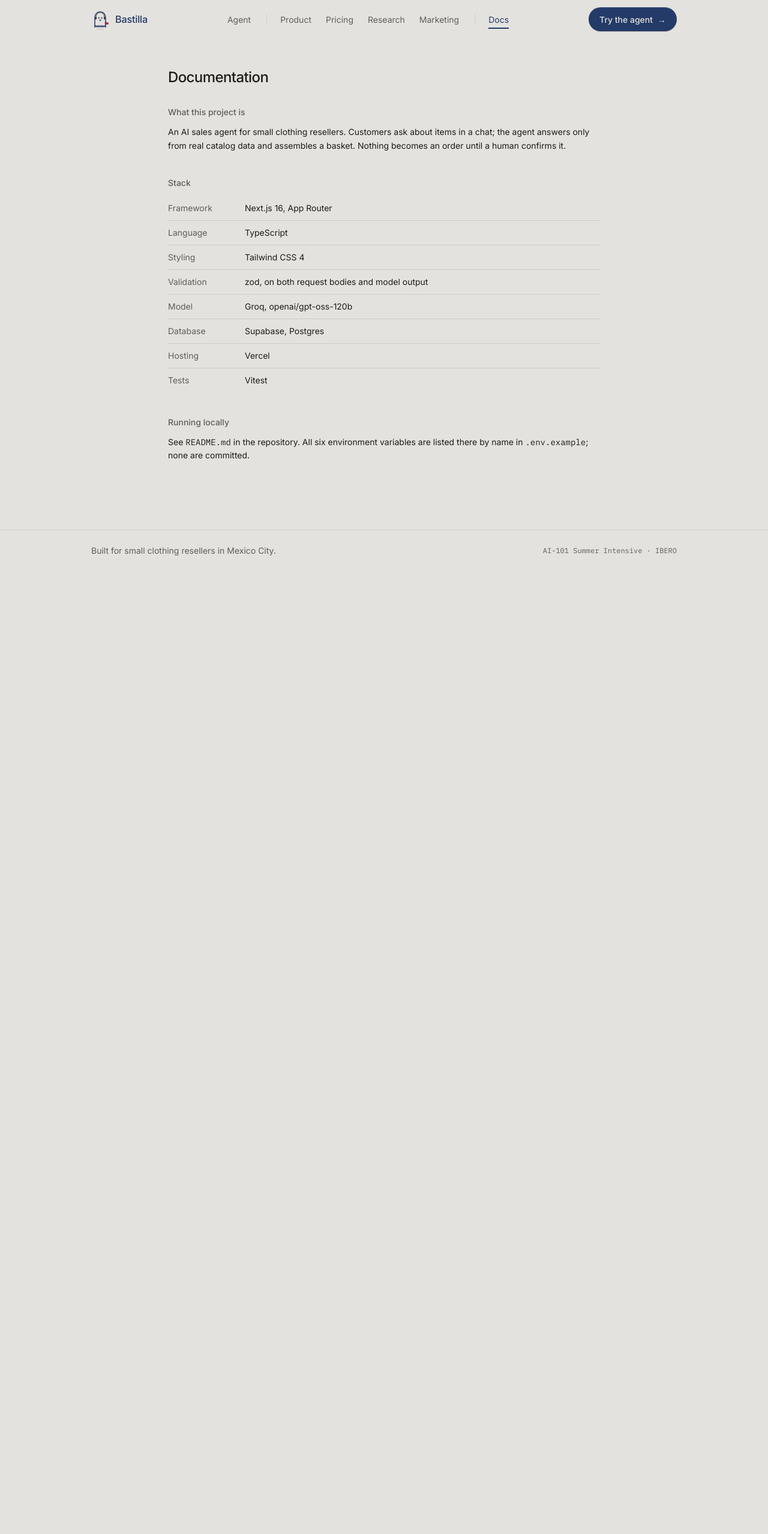
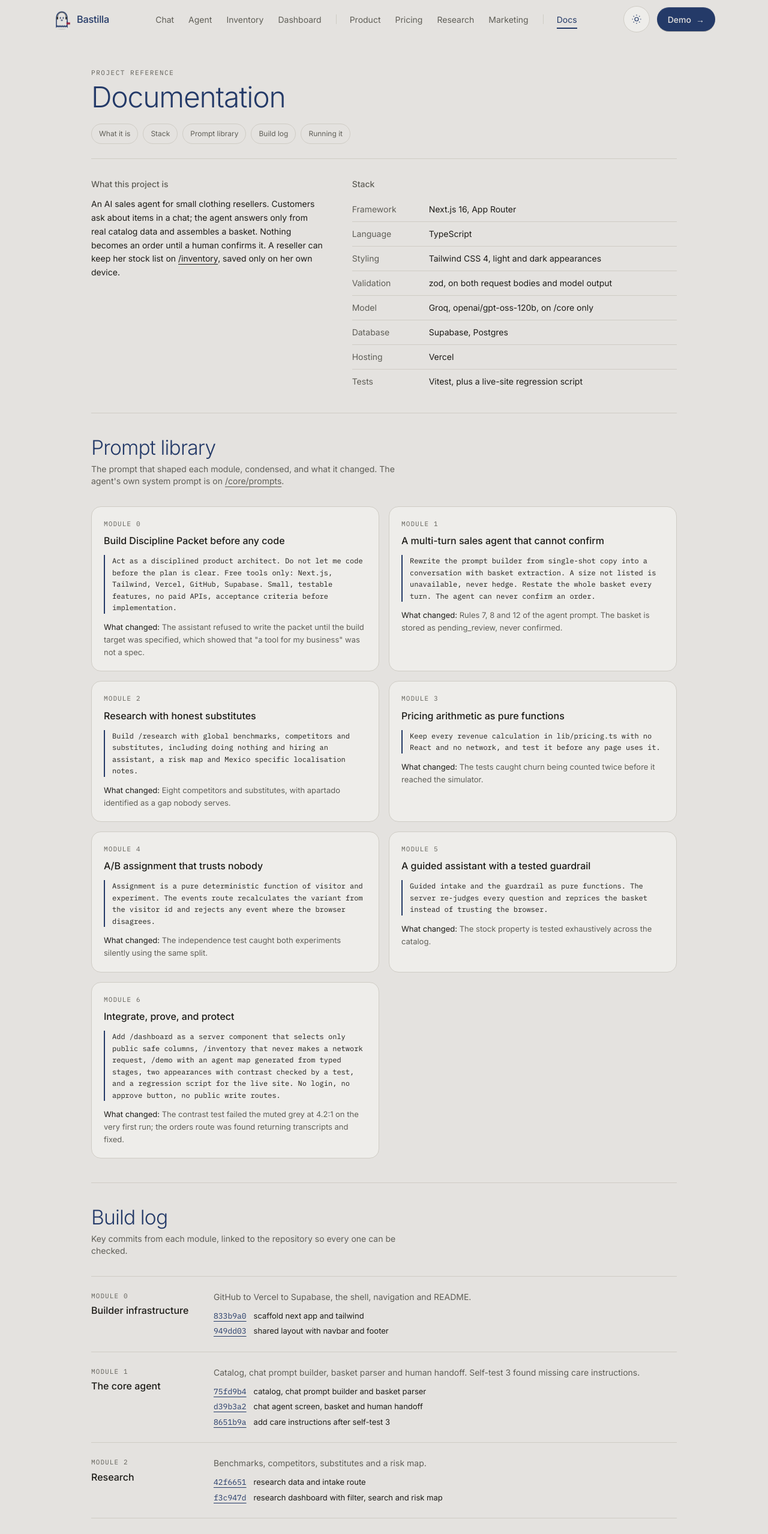
Before and after one commit to AmanA-alt/ai101-week0-core, a Next.js app: page /docs in a window 1280 px wide. Shown: the top 2557 px of the page at 60% size. Before the commit the page ends 952 px from the top, so only its background shows below. Built offline with nearby package versions, Linux system fonts and the light colour scheme.

Commit message:
feat(w6): docs prompt library and build log, nav with appearance switch and Demo, footer privacy statement
Co-Authored-By: Claude Opus 5.5 <noreply@anthropic.com>
Claude-Session: https://claude.ai/code/session_01PzDcq5SUGGMoWwLouYA2To

```diff
--- a/app/docs/page.tsx
+++ b/app/docs/page.tsx
@@ -1,27 +1,51 @@
+import type { Metadata } from "next";
+import Link from "next/link";
+import { BUILD_LOG, PROMPT_LIBRARY } from "@/lib/venture-data";
+
+export const metadata: Metadata = {
+  title: "Docs — Bastilla",
+  description: "How Bastilla was built: the stack, the prompt library and the build log, module by module.",
+};
+
 const STACK = [
   ["Framework", "Next.js 16, App Router"],
   ["Language", "TypeScript"],
-  ["Styling", "Tailwind CSS 4"],
+  ["Styling", "Tailwind CSS 4, light and dark appearances"],
   ["Validation", "zod, on both request bodies and model output"],
-  ["Model", "Groq, openai/gpt-oss-120b"],
+  ["Model", "Groq, openai/gpt-oss-120b, on /core only"],
   ["Database", "Supabase, Postgres"],
   ["Hosting", "Vercel"],
-  ["Tests", "Vitest"],
+  ["Tests", "Vitest, plus a live-site regression script"],
 ];
+
+const REPO = "https://github.com/AmanA-alt/ai101-week0-core";
 
 export default function DocsPage() {
   return (
-    <main className="mx-auto max-w-3xl px-6 py-12">
-      <h1 className="m-0 text-2xl font-medium tracking-tight">Documentation</h1>
+    <main className="mx-auto max-w-5xl px-6 py-12">
+      <header className="border-b border-[var(--line)] pb-6">
+        <p className="mono m-0 text-[11px] uppercase tracking-[0.14em] text-[var(--muted)]">Project reference</p>
+        <h1 className="display m-0 mt-2 text-[clamp(2rem,5vw,3rem)] text-[var(--indigo)]">Documentation</h1>
+        <nav aria-label="On this page" className="mt-5 flex flex-wrap gap-2">
+          {[["#about", "What it is"], ["#stack", "Stack"], ["#prompts", "Prompt library"], ["#log", "Build log"], ["#run", "Running it"]].map(([h, l]) => (
+            <a key={h} href={h} className="demo-chip">{l}</a>
+          ))}
+        </nav>
+      </header>
 
-      <h2 className="mt-8 text-sm font-medium text-[var(--muted)]">What this project is</h2>
+      <div className="grid gap-x-12 md:grid-cols-[1fr_1.4fr]">
+        <section id="about" className="py-8">
+          <h2 className="m-0 text-sm font-medium text-[var(--muted)]">What this project is</h2>
           <p className="mt-3 text-sm leading-relaxed">
-        An AI sales agent for small clothing resellers. Customers ask about items in a chat;
-        the agent answers only from real catalog data and assembles a basket. Nothing becomes
-        an order until a human confirms it.
+            An AI sales agent for small clothing resellers. Customers ask about items in a chat; the agent answers only from
+            real catalog data and assembles a basket. Nothing becomes an order until a human confirms it. A reseller can
+            keep her stock list on <Link href="/inventory" className="underline underline-offset-4">/inventory</Link>, saved
+            only on her own device.
           </p>
+        </section>
 
-      <h2 className="mt-10 text-sm font-medium text-[var(--muted)]">Stack</h2>
+        <section id="stack" className="py-8">
+          <h2 className="m-0 text-sm font-medium text-[var(--muted)]">Stack</h2>
           <ul className="mt-3 list-none divide-y divide-[var(--line)] p-0">
             {STACK.map(([k, v]) => (
               <li key={k} className="flex flex-wrap gap-x-4 py-2.5 text-sm">
@@ -30,13 +54,75 @@ export default function DocsPage() {
               </li>
             ))}
           </ul>
+        </section>
+      </div>
 
-      <h2 className="mt-10 text-sm font-medium text-[var(--muted)]">Running locally</h2>
+      <section id="prompts" className="border-t border-[var(--line)] py-10">
+        <h2 className="display m-0 text-[clamp(1.5rem,3vw,2.1rem)] text-[var(--indigo)]">Prompt library</h2>
+        <p className="m-0 mt-2 max-w-[60ch] text-sm text-[var(--muted)]">
+          The prompt that shaped each module, condensed, and what it changed. The agent&apos;s own system prompt is on{" "}
+          <Link href="/core/prompts" className="underline underline-offset-4">/core/prompts</Link>.
+        </p>
+        <ol className="m-0 mt-8 grid list-none gap-4 p-0 md:grid-cols-2">
+          {PROMPT_LIBRARY.map((p) => (
+            <li key={p.module} className="lift-card rounded-[16px] border border-[var(--line)] bg-[var(--surface)] p-5">
+              <p className="mono m-0 text-[11px] uppercase tracking-[0.1em] text-[var(--muted)]">{p.module}</p>
+              <h3 className="m-0 mt-2 text-[1rem] font-medium">{p.title}</h3>
+              <blockquote className="mono m-0 mt-3 border-l-2 border-[var(--indigo)] pl-3 text-[12px] leading-relaxed">{p.prompt}</blockquote>
+              <p className="m-0 mt-3 text-[13px] leading-relaxed text-[var(--muted)]"><span className="text-[var(--ink)]">What changed:</span> {p.outcome}</p>
+            </li>
+          ))}
+        </ol>
+      </section>
+
+      <section id="log" className="border-t border-[var(--line)] py-10">
+        <h2 className="display m-0 text-[clamp(1.5rem,3vw,2.1rem)] text-[var(--indigo)]">Build log</h2>
+        <p className="m-0 mt-2 max-w-[60ch] text-sm text-[var(--muted)]">
+          Key commits from each module, linked to the repository so every one can be checked.
+        </p>
+        <ol className="m-0 mt-8 list-none p-0">
+          {BUILD_LOG.map((m) => (
+            <li key={m.module} className="grid gap-3 border-t border-[var(--line)] py-6 md:grid-cols-[12rem_1fr]">
+              <div>
+                <p className="mono m-0 text-[11px] uppercase tracking-[0.1em] text-[var(--muted)]">{m.module}</p>
+                <p className="m-0 mt-1 font-medium">{m.title}</p>
+              </div>
+              <div>
+                <p className="m-0 text-sm text-[var(--muted)]">{m.note}</p>
+                <ul className="m-0 mt-3 list-none space-y-1.5 p-0">
+                  {m.commits.map(([sha, msg]) => (
+                    <li key={sha} className="flex gap-3 text-[13px]">
+                      <a href={`${REPO}/commit/${sha}`} className="mono shrink-0 text-[var(--indigo)] underline underline-offset-4" target="_blank" rel="noreferrer">
+                        {sha}
+                      </a>
+                      <span>{msg}</span>
+                    </li>
+                  ))}
+                </ul>
+              </div>
+            </li>
+          ))}
+          <li className="grid gap-3 border-t border-[var(--line)] py-6 md:grid-cols-[12rem_1fr]">
+            <div>
+              <p className="mono m-0 text-[11px] uppercase tracking-[0.1em] text-[var(--muted)]">Module 6</p>
+              <p className="m-0 mt-1 font-medium">Integrated venture</p>
+            </div>
+            <p className="m-0 text-sm text-[var(--muted)]">
+              Dashboard, inventory, guided demo, agent map, light and dark appearances, the mascot, and a privacy fix to the
+              orders route. See the <a href={`${REPO}/commits/main`} className="underline underline-offset-4" target="_blank" rel="noreferrer">latest commits</a>.
+            </p>
+          </li>
+        </ol>
+      </section>
+
+      <section id="run" className="border-t border-[var(--line)] py-10">
+        <h2 className="m-0 text-sm font-medium text-[var(--muted)]">Running locally</h2>
         <p className="mt-3 text-sm leading-relaxed">
-        See <span className="mono">README.md</span> in the repository. All six environment
-        variables are listed there by name in <span className="mono">.env.example</span>;
-        none are committed.
+          See <span className="mono">README.md</span> in the repository. Environment variables are listed there by name;
+          none are committed. To check the live site, run{" "}
+          <span className="mono">node scripts/regression.mjs https://ai101-week0-core.vercel.app</span>.
         </p>
+      </section>
     </main>
   );
 }
--- a/components/Footer.tsx
+++ b/components/Footer.tsx
@@ -1,13 +1,39 @@
+import Link from "next/link";
+import Ghost from "./Ghost";
+
+/**
+ * The footer carries the one statement a reseller should be able to find on
+ * every page: what the product stores, and what it never does.
+ */
 export default function Footer() {
   return (
-    <footer className="mt-16 border-t border-[var(--line)]">
-      <div className="mx-auto flex max-w-5xl flex-wrap items-center justify-between gap-2 px-6 py-6">
-        <p className="m-0 text-sm text-[var(--muted)]">
-          Built for small clothing resellers in Mexico City.
-        </p>
-        <p className="mono m-0 text-xs text-[var(--muted)]">
-          AI-101 Summer Intensive · IBERO
-        </p>
+    <footer className="relative z-[1] mt-16 border-t border-[var(--line)] bg-[var(--bone)]">
+      <div className="mx-auto grid max-w-5xl gap-8 px-6 py-10 md:grid-cols-[1.2fr_1fr_1fr]">
+        <div>
+          <p className="m-0 flex items-center gap-2 font-medium text-[var(--indigo)]">
+            <Ghost size={24} motion="none" label="Bastilla logo" /> Bastilla
+          </p>
+          <p className="m-0 mt-3 max-w-[36ch] text-sm leading-relaxed text-[var(--muted)]">
+            Built for small clothing resellers in Mexico City.
+          </p>
+        </div>
+        <div>
+          <p className="mono m-0 text-[11px] uppercase tracking-[0.12em] text-[var(--muted)]">What we store</p>
+          <p className="m-0 mt-2 text-[13px] leading-relaxed">
+            Baskets you send for review, chat sessions without names, and anonymous A/B counts.
+          </p>
+        </div>
+        <div>
+          <p className="mono m-0 text-[11px] uppercase tracking-[0.12em] text-[var(--muted)]">What we never do</p>
+          <p className="m-0 mt-2 text-[13px] leading-relaxed">
+            Confirm an order for you, invent stock, or receive your{" "}
+            <Link href="/inventory" className="underline underline-offset-4">inventory</Link>, which stays on your device.
+          </p>
+        </div>
+      </div>
+      <div className="mx-auto flex max-w-5xl flex-wrap justify-between gap-2 border-t border-[var(--line)] px-6 py-5">
+        <p className="mono m-0 text-xs text-[var(--muted)]">AI-101 · IBERO · 2026</p>
+        <Link href="/docs" className="mono text-xs text-[var(--muted)] underline underline-offset-4">How it was built</Link>
       </div>
     </footer>
   );
--- a/components/LandingClient.tsx
+++ b/components/LandingClient.tsx
@@ -46,10 +46,10 @@ const ROADMAP: { title: { es: string; en: string }; status: Status }[] = [
   },
   {
     title: {
-      es: "Subir tu inventario desde una hoja de cálculo",
-      en: "Import your inventory from a spreadsheet",
+      es: "Tu inventario desde una hoja de cálculo, guardado solo en tu dispositivo",
+      en: "Your inventory from a spreadsheet, saved only on your device",
     },
-    status: "building",
+    status: "shipped",
   },
   {
     title: { es: "Apartados", en: "Layaway tracking" },
--- a/components/NavBar.tsx
+++ b/components/NavBar.tsx
@@ -4,6 +4,7 @@ import Link from "next/link";
 import { usePathname } from "next/navigation";
 import { useEffect, useState } from "react";
 import Ghost from "./Ghost";
+import ThemeToggle from "./ThemeToggle";
 
 /**
  * The product bar.
@@ -13,7 +14,7 @@ import Ghost from "./Ghost";
  * carries an underline that slides between tabs, and hover draws the same line
  * in from the centre. Everything moves on transform, so it stays smooth.
  *
- * Below 768px the links fold behind a menu button into a full-height panel,
+ * Below 1280px the links fold behind a menu button into a full-height panel,
  * because wrapped links on three lines read as broken, not as navigation.
  */
 
@@ -22,7 +23,12 @@ type NavLink = { href: string; label: string };
 const GROUPS: { label: string; links: NavLink[] }[] = [
   {
     label: "Tool",
-    links: [{ href: "/core", label: "Agent" }],
+    links: [
+      { href: "/chat", label: "Chat" },
+      { href: "/core", label: "Agent" },
+      { href: "/inventory", label: "Inventory" },
+      { href: "/dashboard", label: "Dashboard" },
+    ],
   },
   {
     label: "Venture",
@@ -42,6 +48,7 @@ const GROUPS: { label: string; links: NavLink[] }[] = [
 export const NAV_LINKS: NavLink[] = [
   { href: "/", label: "Home" },
   ...GROUPS.flatMap((g) => g.links),
+  { href: "/demo", label: "Demo" },
 ];
 
 function isActive(pathname: string, href: string) {
@@ -77,14 +84,14 @@ export default function NavBar() {
     <header className={`navbar ${scrolled ? "navbar--scrolled" : ""}`}>
       <nav
         aria-label="Main"
-        className="mx-auto flex h-16 max-w-5xl items-center justify-between gap-6 px-6"
+        className="mx-auto flex h-16 max-w-6xl items-center justify-between gap-4 px-6"
       >
         <Link href="/" className="nav-brand" aria-label="Bastilla, home">
           <Ghost size={30} motion="none" label="Bastilla logo" />
           <span>Bastilla</span>
         </Link>
 
-        <div className="hidden items-center gap-1 md:flex">
+        <div className="hidden items-center gap-0.5 xl:flex">
           {GROUPS.map((g, gi) => (
             <div key={g.label} className="flex items-center">
               {gi > 0 && <span aria-hidden="true" className="nav-sep" />}
@@ -103,13 +110,18 @@ export default function NavBar() {
         </div>
 
         <div className="flex items-center gap-3">
-          <Link href="/core" className="nav-cta hidden sm:inline-flex">
-            Try the agent
+          <ThemeToggle />
+          <Link
+            href="/demo"
+            aria-current={isActive(pathname, "/demo") ? "page" : undefined}
+            className="nav-cta hidden sm:inline-flex"
+          >
+            Demo
             <span aria-hidden="true" className="nav-cta-arrow">→</span>
           </Link>
           <button
             type="button"
-            className="nav-burger md:hidden"
+            className="nav-burger xl:hidden"
             aria-expanded={open}
             aria-controls="nav-panel"
             aria-label={open ? "Close menu" : "Open menu"}
@@ -121,7 +133,7 @@ export default function NavBar() {
         </div>
       </nav>
 
-      <div id="nav-panel" className={`nav-panel md:hidden ${open ? "nav-panel--open" : ""}`} hidden={!open}>
+      <div id="nav-panel" className={`nav-panel xl:hidden ${open ? "nav-panel--open" : ""}`} hidden={!open}>
         <div className="mx-auto max-w-5xl px-6 pb-10 pt-4">
           {[{ label: "", links: [{ href: "/", label: "Home" }] }, ...GROUPS].map((g, gi) => (
             <div key={g.label || "home"} className="border-t border-[var(--line)] py-4 first:border-t-0">
@@ -139,8 +151,8 @@ export default function NavBar() {
               ))}
             </div>
           ))}
-          <Link href="/core" className="nav-cta mt-4 flex w-full justify-center">
-            Try the agent <span aria-hidden="true">→</span>
+          <Link href="/demo" className="nav-cta mt-4 flex w-full justify-center">
+            Guided demo <span aria-hidden="true">→</span>
           </Link>
         </div>
       </div>
```
Lines whose indentation alone changed are shown as unchanged.
